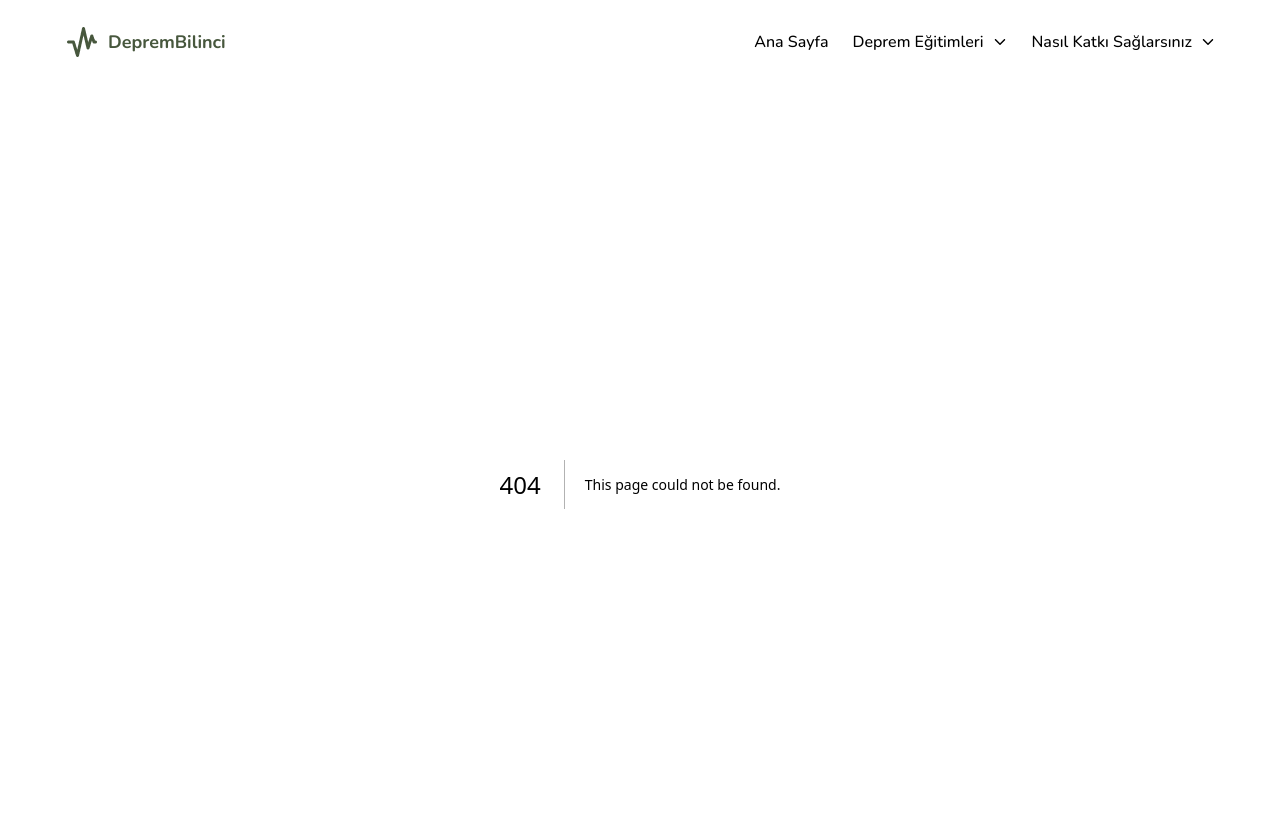
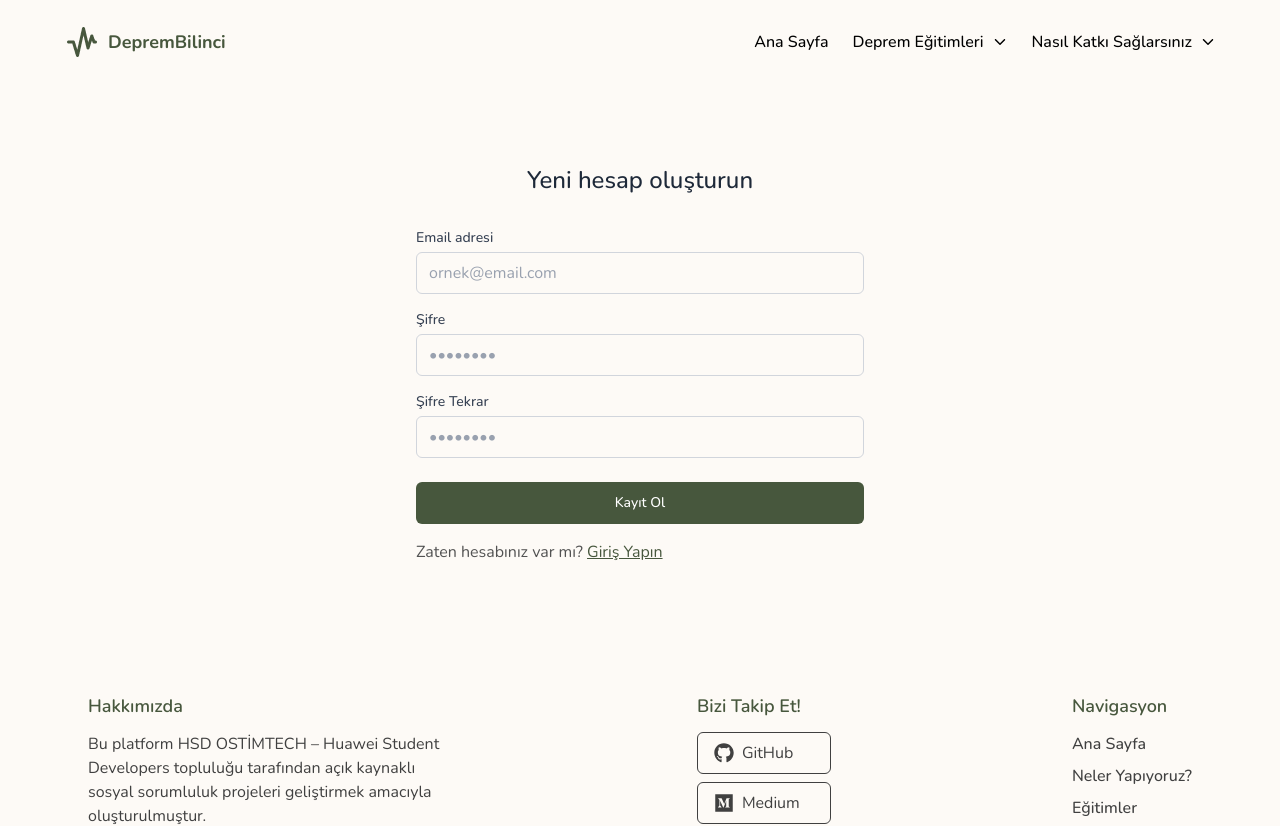
Before and after one commit to HSD-OSTIMTECH/DepremBilinci, a Next.js app: page /register in a window 1280 px wide. Before the commit this address had no page. Shown: the top 826 px of the page. Built offline with nearby package versions, Linux system fonts and the light colour scheme; no server answers.

Commit message:
feat: created register page site

```diff
--- a/pages/login.tsx
+++ b/pages/register.tsx
@@ -4,18 +4,26 @@ import { useRouter } from 'next/router'
 import toast from 'react-hot-toast'
 import { z } from 'zod'
 
-// Validation schema
-const loginSchema = z.object({
+// Validation schema with password confirmation
+const registerSchema = z.object({
   email: z.string().email('Geçerli bir email adresi giriniz'),
-  password: z.string().min(6, 'Şifre en az 6 karakter olmalıdır')
+  password: z.string()
+    .min(6, 'Şifre en az 6 karakter olmalıdır')
+    .regex(/[A-Z]/, 'Şifre en az bir büyük harf içermelidir')
+    .regex(/[0-9]/, 'Şifre en az bir rakam içermelidir'),
+  passwordConfirm: z.string()
+}).refine((data) => data.password === data.passwordConfirm, {
+  message: "Şifreler eşleşmiyor",
+  path: ["passwordConfirm"]
 })
 
-const Login = () => {
+const Register = () => {
   const router = useRouter()
   const [loading, setLoading] = useState(false)
   const [formData, setFormData] = useState({
     email: '',
-    password: ''
+    password: '',
+    passwordConfirm: ''
   })
 
   // Check if user is already logged in
@@ -42,18 +50,18 @@ const Login = () => {
 
     try {
       // Validate form data
-      loginSchema.parse(formData)
+      registerSchema.parse(formData)
 
       setLoading(true)
-      const { data, error } = await supabase.auth.signInWithPassword({
+      const { data, error } = await supabase.auth.signUp({
         email: formData.email,
         password: formData.password,
       })
 
       if (error) throw error
 
-      toast.success('Başarıyla giriş yapıldı')
-      router.push('/')
+      toast.success('Kayıt başarılı! Giriş yapmak için lütfen e-postanızı kontrol edin.')
+      router.push('/login')
 
     } catch (error) {
       if (error instanceof z.ZodError) {
@@ -61,7 +69,7 @@ const Login = () => {
           toast.error(err.message)
         })
       } else {
-        toast.error('Giriş yapılırken bir hata oluştu')
+        toast.error('Kayıt olurken bir hata oluştu')
       }
     } finally {
       setLoading(false)
@@ -73,7 +81,7 @@ const Login = () => {
       <div className="w-full max-w-md">
         <div className="mb-8">
           <h2 className="text-center text-2xl font-medium text-gray-800">
-            Hesabınıza giriş yapın
+            Yeni hesap oluşturun
           </h2>
         </div>
 
@@ -110,6 +118,22 @@ const Login = () => {
                 onChange={handleChange}
               />
             </div>
+
+            <div>
+              <label htmlFor="passwordConfirm" className="block text-sm font-medium text-gray-700 mb-1">
+                Şifre Tekrar
+              </label>
+              <input
+                id="passwordConfirm"
+                name="passwordConfirm"
+                type="password"
+                required
+                className="w-full px-3 py-2 border border-gray-300 rounded-md placeholder-gray-400 focus:outline-none focus:ring-2 focus:ring-primary/50 focus:border-primary transition-colors"
+                placeholder="••••••••"
+                value={formData.passwordConfirm}
+                onChange={handleChange}
+              />
+            </div>
           </div>
 
           <button
@@ -117,16 +141,16 @@ const Login = () => {
             disabled={loading}
             className="w-full flex justify-center py-2.5 px-4 border border-transparent rounded-md text-sm font-medium text-white bg-primary hover:bg-primary/90 focus:outline-none focus:ring-2 focus:ring-offset-2 focus:ring-primary disabled:opacity-50 disabled:cursor-not-allowed transition-colors"
           >
-            {loading ? 'Giriş yapılıyor...' : 'Giriş Yap'}
+            {loading ? 'Kayıt yapılıyor...' : 'Kayıt Ol'}
           </button>
         </form>
+
         <span className='text-neutral-600 block mt-4'>
-            Daha kayıt olmadınız mı?  <a href="/reigster" className='underline text-primary hover:text-primary/70 transition-colors'>Kayıt Olun</a>
+          Zaten hesabınız var mı? <a href="/login" className='underline text-primary hover:text-primary/70 transition-colors'>Giriş Yapın</a>
         </span>
-
       </div>
     </div>
   )
 }
 
-export default Login
+export default Register
```
